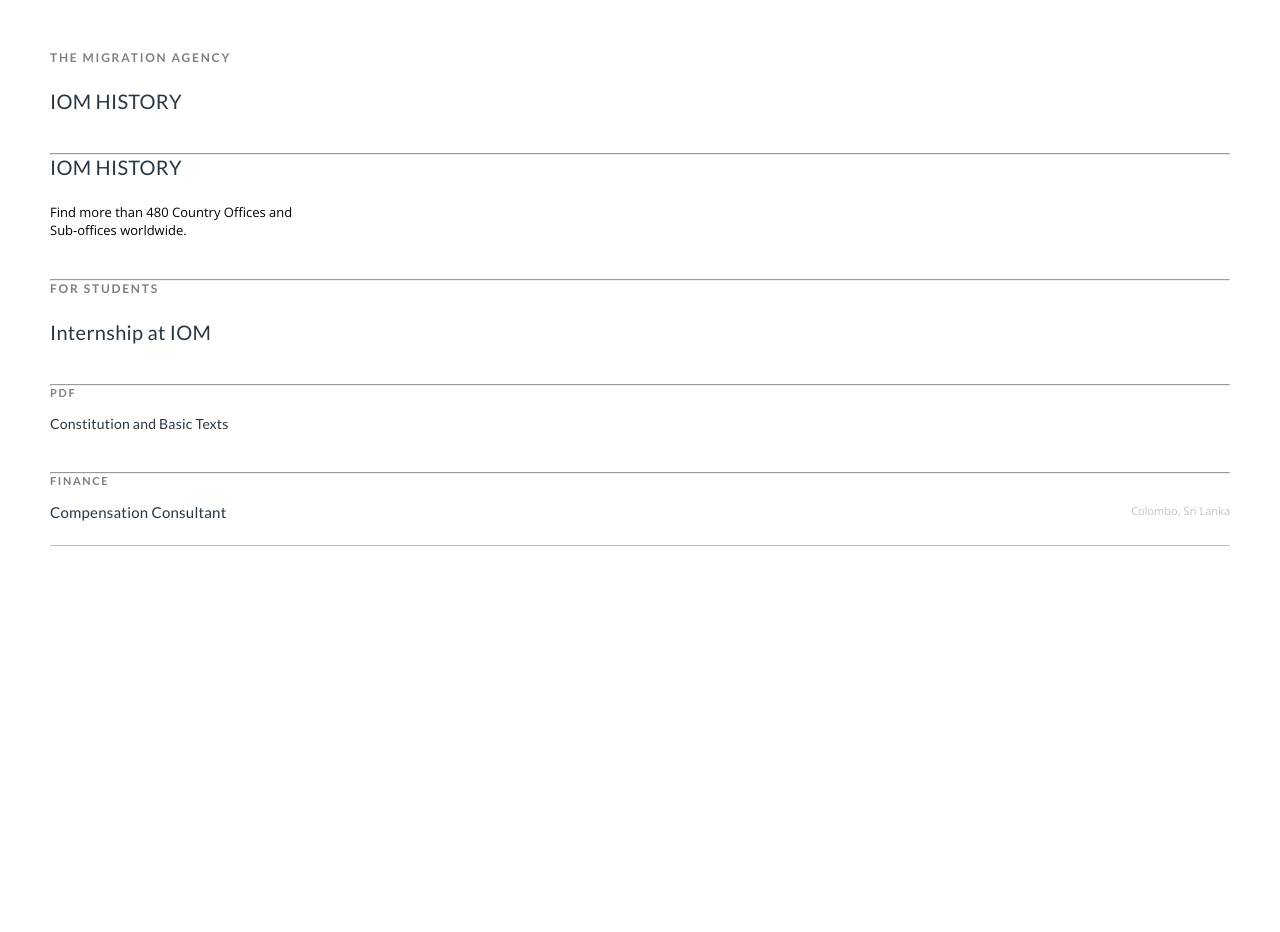
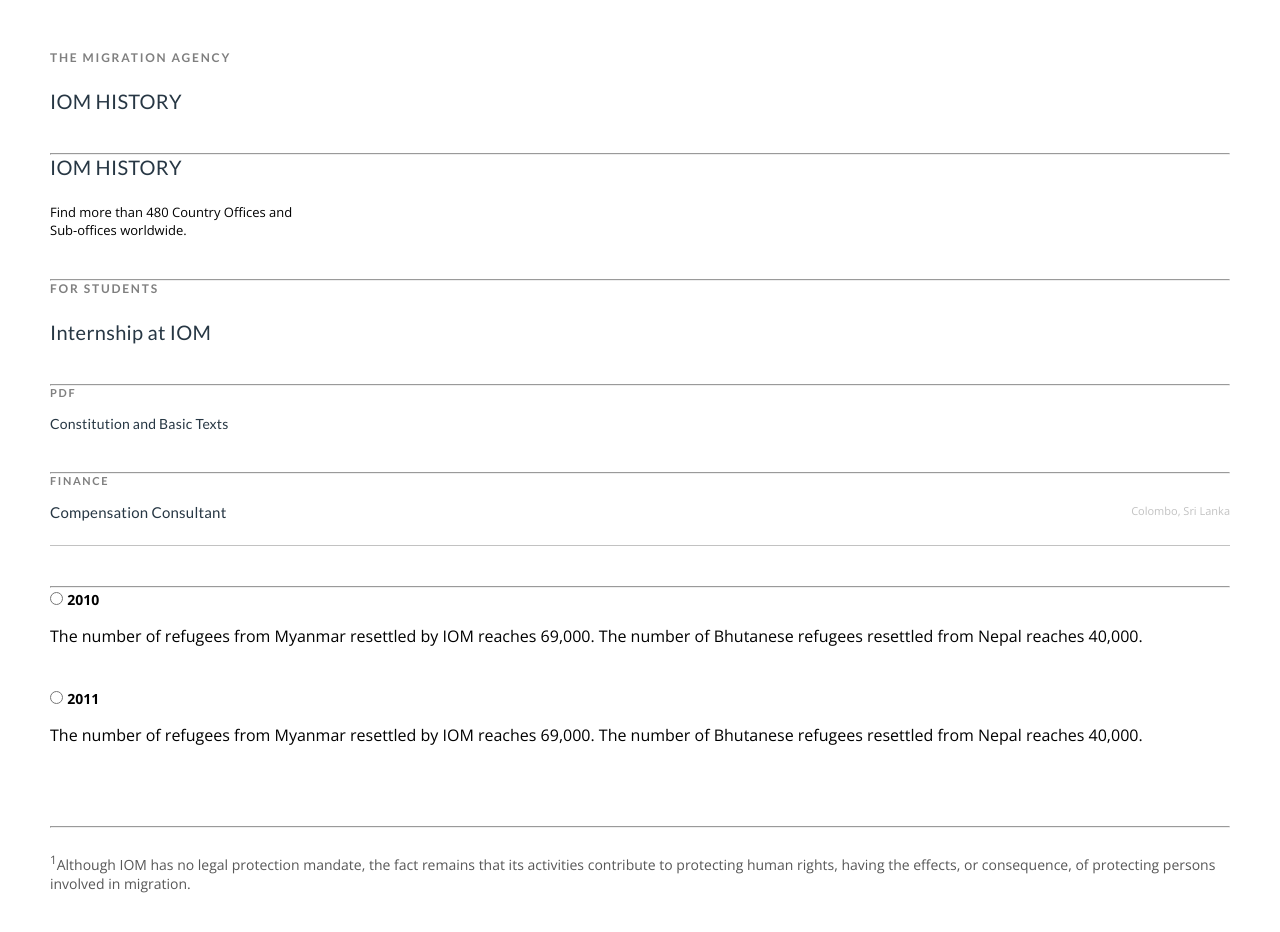
Before and after one commit to jiannejose/rscss-practice, a plain HTML site: page index.html in a window 1280 px wide. Before the commit the page ends 800 px from the top, so only its background shows below. Drawn offline with nearby package versions, Linux system fonts and the light colour scheme.

Commit message:
Timeline and Footnote

```diff
--- a/index.html
+++ b/index.html
@@ -62,6 +62,33 @@
             </div>
         </div>
 
+        <hr>
+
+        <!-- list-timeline -->
+        <div class="[ u-pb-40 ]">
+            <form class="list-timeline">
+                <ul>
+                    <li class="[ u-pb-40 ]">
+                        <input type="radio" name="year" value="2010" />
+                        <span class="year">2010</span>
+                        <p class="details">The number of refugees from Myanmar resettled by IOM reaches 69,000. The number of Bhutanese refugees resettled from Nepal reaches 40,000.</p>
+                    </li>
+
+                    <li class="[ u-pb-40 ]">
+                        <input type="radio" name="year" value="2011" />
+                        <span class="year">2011</span>
+                        <p class="details">The number of refugees from Myanmar resettled by IOM reaches 69,000. The number of Bhutanese refugees resettled from Nepal reaches 40,000.</p>
+                    </li>
+                </ul>
+            </form>
+        </div>
+
+        <hr>
+
+        <!-- footnote -->
+        <div class="footnote">
+            <p class="footnote-content"><sup>1</sup>Although IOM has no legal protection mandate, the fact remains that its activities contribute to protecting human rights, having the effects, or consequence, of protecting persons involved in migration.</p>
+        </div>
     </section>
 </body>
 </html>
--- a/styles.scss
+++ b/styles.scss
@@ -56,6 +56,24 @@
   font-size: 13px;
 }
 
+/* timeline */
+.list-timeline {
+  .year {
+    font-size: 14px;
+    font-weight: 700;
+    display: inline-block;
+    padding-bottom: 16px;
+  }
+}
+
+/* footnote */
+.footnote-content {
+  font-family: 'Open Sans', sans-serif;
+  font-size: 14px;
+  color: #575757;
+  padding-top: 24px;
+}
+
 /*** LOW LEVEL COMPONENT ***/
 .preamble-inner {
   display: flex;
@@ -69,6 +87,12 @@
   }
 }
 
+.list-timeline ul {
+  list-style: none;
+  font-family: 'Open Sans', sans-serif;
+  padding-left: 0;
+}
+
 .preamble-title-5 {
   background-color: #ffffff;
   transition: all 300ms ease;
@@ -78,14 +102,17 @@
   background-color: #f5f5f5;
 }
 
-
 /*** HIGH LEVEL COMPONENT (temporary) ***/
 section {
   padding: 50px;
 }
 
-
 /*** UTILITY CLASSES ***/
 .u-pb-40 { padding-bottom: 40px; }
 
 .u-p-50 { padding: 50px; }
+
+
+hr {
+  color: aqua;
+}
```
Also changed, not shown: styles.css, 1 other file.
